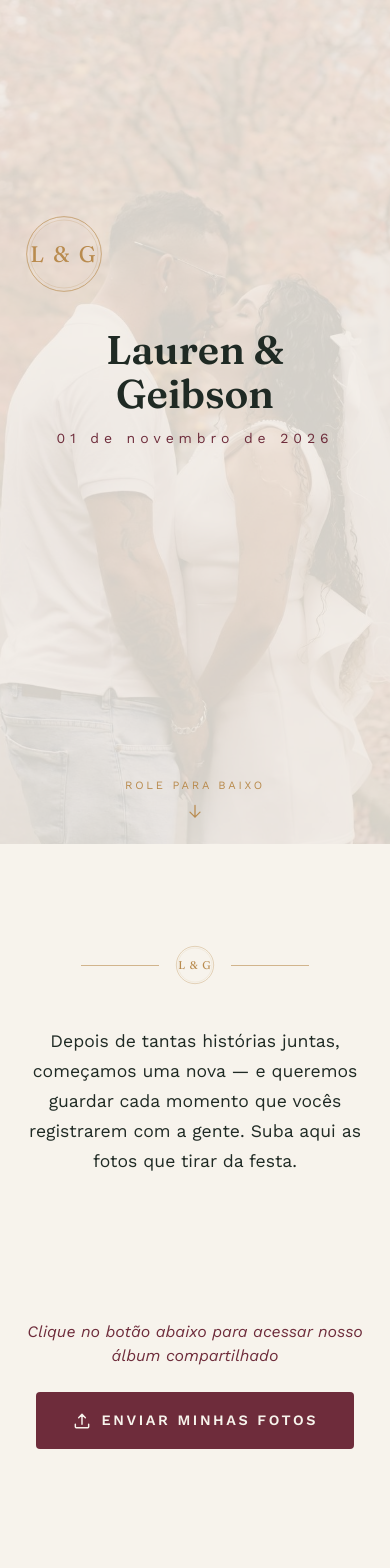
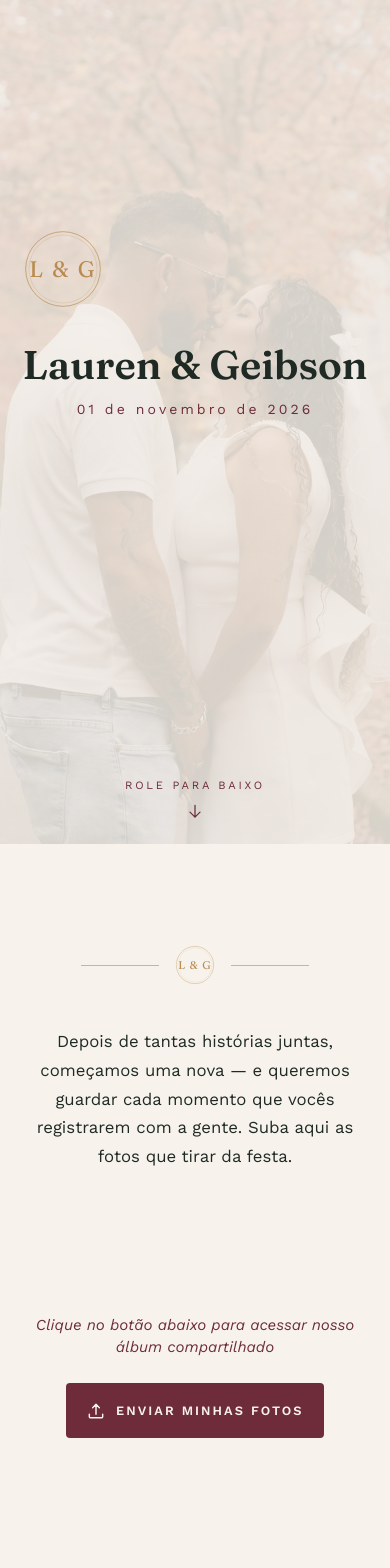
Before and after one commit to PaulRobertJr/MarriedDrive, a React (Vite) app: page / in a window 390 px wide. Shown: the top 1568 px of the page. Before the commit the page ends 1534 px from the top, so only its background shows below. Built offline with nearby package versions, Linux system fonts and the light colour scheme.

Commit message:
feat: add repsonsivity to phone and update link drive

```diff
--- a/src/App.jsx
+++ b/src/App.jsx
@@ -1,14 +1,18 @@
 import Hero from './components/Hero.jsx'
 import Invitation from './components/Invitation.jsx'
 import DriveButton from './components/DriveButton.jsx'
+import Footer from './components/Footer.jsx'
 
 function App() {
   return (
-    <main>
-      <Hero />
-      <Invitation />
-      <DriveButton />
-    </main>
+    <>
+      <main>
+        <Hero />
+        <Invitation />
+        <DriveButton />
+      </main>
+      <Footer />
+    </>
   )
 }
 
--- a/src/components/DriveButton.css
+++ b/src/components/DriveButton.css
@@ -10,26 +10,26 @@
   margin-bottom: 1.5rem;
   font-family: var(--font-body);
   font-style: italic;
-  font-size: 1rem;
+  font-size: clamp(0.95rem, 2.5vw, 1rem);
   color: var(--color-wine);
 }
 
 .drive__button {
   display: inline-flex;
   align-items: center;
+  justify-content: center;
+  max-width: 100%;
   gap: 0.6rem;
-  padding: 1.1rem 2.25rem;
+  padding: 1.1rem clamp(1.25rem, 5vw, 2.25rem);
   background-color: var(--color-wine);
   color: var(--color-ivory);
   font-family: var(--font-body);
-  font-size: 0.9rem;
+  font-size: clamp(0.8rem, 2.8vw, 0.9rem);
   font-weight: 600;
-  letter-spacing: 0.18em;
+  letter-spacing: 0.16em;
   text-transform: uppercase;
   border-radius: 4px;
-  transition:
-    background-color 0.25s ease,
-    transform 0.25s ease;
+  transition: background-color 0.25s ease, color 0.25s ease;
 }
 
 .drive__button-icon {
@@ -38,7 +38,7 @@
 
 .drive__button:hover {
   background-color: var(--color-gold);
-  transform: scale(1.03);
+  color: var(--color-ink);
 }
 
 .drive__button:focus-visible {
@@ -46,8 +46,28 @@
   outline-offset: 3px;
 }
 
-@media (prefers-reduced-motion: reduce) {
+@media (prefers-reduced-motion: no-preference) {
+  .drive {
+    opacity: 0;
+    transform: translateY(24px);
+    transition:
+      opacity 0.7s ease,
+      transform 0.7s ease;
+  }
+
+  .drive--visible {
+    opacity: 1;
+    transform: translateY(0);
+  }
+
+  .drive__button {
+    transition:
+      background-color 0.25s ease,
+      color 0.25s ease,
+      transform 0.25s ease;
+  }
+
   .drive__button:hover {
-    transform: none;
+    transform: scale(1.03);
   }
 }
--- a/src/components/DriveButton.jsx
+++ b/src/components/DriveButton.jsx
@@ -1,10 +1,14 @@
+import useInView from "../hooks/useInView.js";
 import "./DriveButton.css";
 
-const DRIVE_LINK = "https://drive.google.com/";
+const DRIVE_LINK =
+  "https://drive.google.com/drive/folders/1T8H4zoBhc9jxAiV98T4nfD4MRvDp-Uf2";
 
 function DriveButton() {
+  const [ref, inView] = useInView();
+
   return (
-    <section className="drive">
+    <section ref={ref} className={`drive${inView ? " drive--visible" : ""}`}>
       <p className="drive__hint">
         Clique no botão abaixo para acessar nosso álbum compartilhado
       </p>
--- /dev/null
+++ b/src/components/Footer.css
@@ -0,0 +1,11 @@
+.footer {
+  padding: clamp(3rem, 8vh, 5rem) 1.5rem;
+  background-color: var(--color-ivory);
+  text-align: center;
+}
+
+.footer__text {
+  font-family: var(--font-display);
+  font-size: 0.9rem;
+  color: var(--color-ink);
+}
--- /dev/null
+++ b/src/components/Footer.jsx
@@ -0,0 +1,11 @@
+import './Footer.css'
+
+function Footer() {
+  return (
+    <footer className="footer">
+      <p className="footer__text">Com carinho, Lauren &amp; Geibson</p>
+    </footer>
+  )
+}
+
+export default Footer
--- a/src/components/Hero.css
+++ b/src/components/Hero.css
@@ -5,7 +5,7 @@
   display: flex;
   flex-direction: column;
   align-items: center;
-  padding: clamp(2rem, 6vh, 4rem) 1.5rem 1.5rem;
+  padding: clamp(2rem, 6vh, 4rem) clamp(1rem, 5vw, 1.5rem) 1.5rem;
   text-align: center;
   overflow: hidden;
   background-color: var(--color-ivory);
@@ -38,7 +38,7 @@
 .hero__date {
   margin-top: 0.75rem;
   font-size: clamp(0.875rem, 3vw, 1.125rem);
-  letter-spacing: 0.35em;
+  letter-spacing: 0.22em;
   color: var(--color-wine);
 }
 
@@ -50,8 +50,7 @@
   flex-direction: column;
   align-items: center;
   gap: 0.4rem;
-  color: var(--color-gold);
-  animation: hero-bounce 2s ease-in-out infinite;
+  color: var(--color-wine);
 }
 
 .hero__scroll-label {
@@ -76,8 +75,30 @@
   }
 }
 
-@media (prefers-reduced-motion: reduce) {
-  .hero__scroll {
-    animation: none;
+@keyframes hero-fade-in {
+  from {
+    opacity: 0;
+    transform: translateY(16px);
+  }
+
+  to {
+    opacity: 1;
+    transform: translateY(0);
   }
 }
+
+@media (min-width: 768px) {
+  .hero__date {
+    letter-spacing: 0.35em;
+  }
+}
+
+@media (prefers-reduced-motion: no-preference) {
+  .hero__content {
+    animation: hero-fade-in 0.9s ease both;
+  }
+
+  .hero__scroll {
+    animation: hero-bounce 2s ease-in-out infinite;
+  }
+}
--- a/src/components/Invitation.css
+++ b/src/components/Invitation.css
@@ -23,7 +23,22 @@
   max-width: 60ch;
   margin-inline: auto;
   font-family: var(--font-body);
-  font-size: 1.1rem;
+  font-size: clamp(1.05rem, 2.5vw, 1.15rem);
   line-height: 1.7;
   color: var(--color-ink);
 }
+
+@media (prefers-reduced-motion: no-preference) {
+  .invitation {
+    opacity: 0;
+    transform: translateY(24px);
+    transition:
+      opacity 0.7s ease,
+      transform 0.7s ease;
+  }
+
+  .invitation--visible {
+    opacity: 1;
+    transform: translateY(0);
+  }
+}
--- a/src/components/Invitation.jsx
+++ b/src/components/Invitation.jsx
@@ -1,9 +1,15 @@
 import Monogram from './Monogram.jsx'
+import useInView from '../hooks/useInView.js'
 import './Invitation.css'
 
 function Invitation() {
+  const [ref, inView] = useInView()
+
   return (
-    <section className="invitation">
+    <section
+      ref={ref}
+      className={`invitation${inView ? ' invitation--visible' : ''}`}
+    >
       <div className="invitation__divider" aria-hidden="true">
         <span className="invitation__divider-line" />
         <Monogram size="2.5rem" />
--- /dev/null
+++ b/src/hooks/useInView.js
@@ -0,0 +1,37 @@
+import { useEffect, useRef, useState } from 'react'
+
+function useInView({ threshold = 0.15, once = true } = {}) {
+  const ref = useRef(null)
+  const [inView, setInView] = useState(false)
+
+  useEffect(() => {
+    const node = ref.current
+    if (!node) return undefined
+
+    if (!('IntersectionObserver' in window)) {
+      setInView(true)
+      return undefined
+    }
+
+    const observer = new IntersectionObserver(
+      (entries) => {
+        entries.forEach((entry) => {
+          if (entry.isIntersecting) {
+            setInView(true)
+            if (once) observer.unobserve(entry.target)
+          } else if (!once) {
+            setInView(false)
+          }
+        })
+      },
+      { threshold },
+    )
+
+    observer.observe(node)
+    return () => observer.disconnect()
+  }, [threshold, once])
+
+  return [ref, inView]
+}
+
+export default useInView
```
